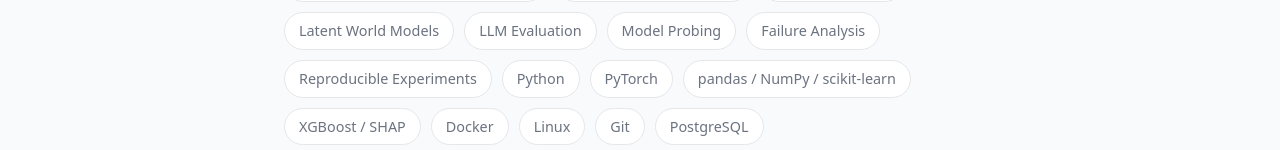
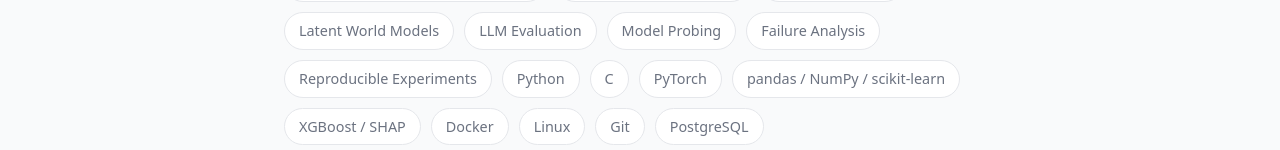
Before and after one commit to FireWtap/FireWtap.github.io, a website: page index.html in a window 1280 px wide. Shown: the part 2836-2986 px from the top of the page. Drawn offline with Linux system fonts and the light colour scheme.

Commit message:
Add C to skills

```diff
--- a/index.html
+++ b/index.html
@@ -220,6 +220,7 @@
             <span>Failure Analysis</span>
             <span>Reproducible Experiments</span>
             <span>Python</span>
+            <span>C</span>
             <span>PyTorch</span>
             <span>pandas / NumPy / scikit-learn</span>
             <span>XGBoost / SHAP</span>
```
